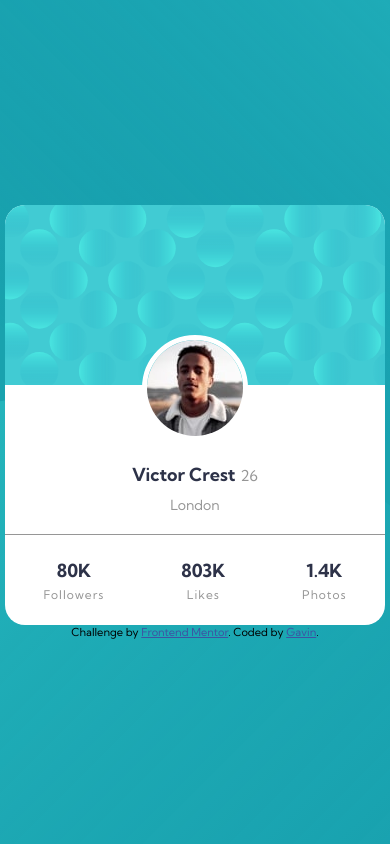
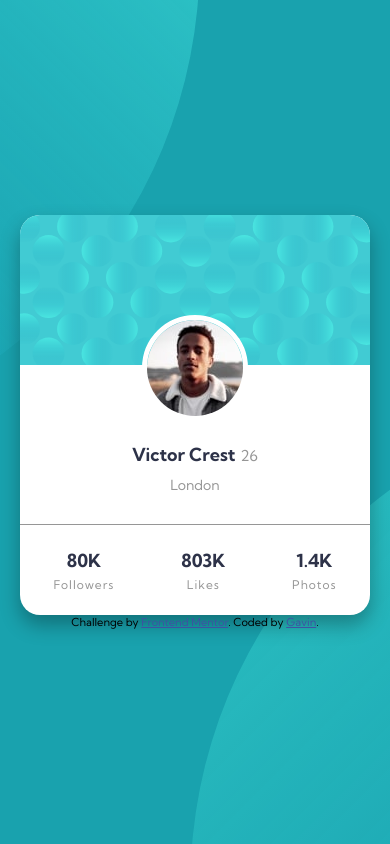
Before and after one commit to gzheng0214/Profile-card-component, a plain HTML site: page index.html in a window 390 px wide. Drawn offline with Linux system fonts and the light colour scheme.

Commit message:
Made background responsive

```diff
--- a/style.css
+++ b/style.css
@@ -2,7 +2,7 @@
 * @Author: Gavin
 * @Date:   2020-12-29 14:59:56
 * @Last Modified by:   Gavin
-* @Last Modified time: 2020-12-29 17:15:39
+* @Last Modified time: 2020-12-29 17:49:15
 */
 
 
@@ -10,7 +10,6 @@
 :root {
     --dark-cyan: hsl(185, 75%, 39%);
     --dark-blue-1: hsl(229, 23%, 23%);
-	--dark-blue-2: hsl(227, 10%, 46%);
     --dark-gray: hsl(0, 0%, 59%);
 }
 
@@ -20,7 +19,8 @@
 }
 
 html {
-	font-size: 62.5%; /* .625 * 16px = 10px */
+    font-size: 62.5%;
+    /* .625 * 16px = 10px */
     box-sizing: border-box;
 }
 
@@ -72,20 +72,21 @@ body {
 }
 
 .content {
-	width: 38rem;
-	height: 42rem;
+    width: 35rem;
+    height: 40rem;
     background-color: #fff;
     border-radius: 2rem;
     display: flex;
     flex-direction: column;
     overflow: hidden;
     color: var(--dark-gray);
+    box-shadow: 0 1rem 2rem rgba(0,0,0,.3);
 }
 
 .content-bg {
     background-image: url(images/bg-pattern-card.svg);
     background-size: cover;
-	height: 18rem;
+    height: 15rem;
 }
 
 .content-user {
@@ -138,3 +139,34 @@ body {
     margin-top: .5rem;
     letter-spacing: 1px;
 }
+
+@media (max-width: 700px) {
+
+    .bg-pattern-top {
+        height: 45rem;
+        width: 40rem;
+        position: fixed;
+        overflow: hidden;
+        transform: rotate(180deg);
+        top: 0;
+        left: 0;
+        margin-left: -20rem;
+    }
+
+    .bg {
+        position: relative;
+    }
+
+    .bg-pattern-top img {
+        transform: rotate(180deg);
+    }
+
+    .bg-pattern-bot {
+        height: 45rem;
+        width: 20rem;
+        position: fixed;
+        bottom: 0;
+        right: 0;
+        overflow: hidden;
+    }
+}
```
Lines whose indentation alone changed are shown as unchanged.
